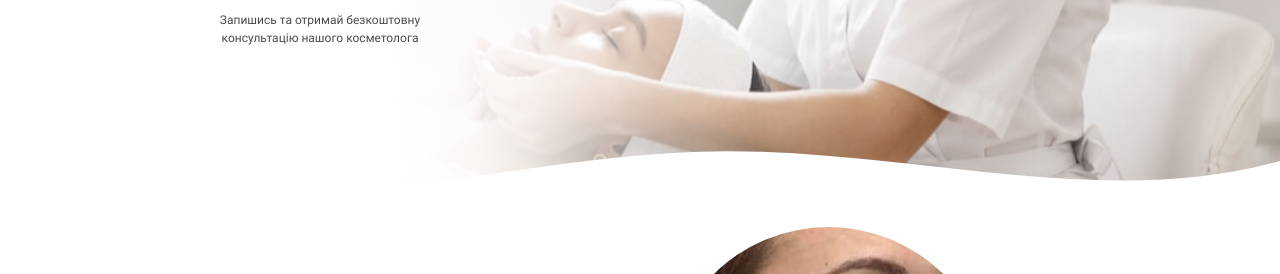
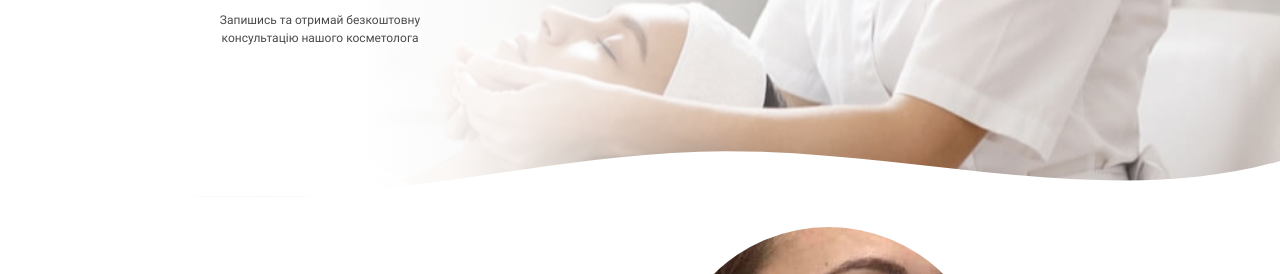
Before and after one commit to olehvozniak/genius-homework-2, a plain HTML site: page index.html in a window 1280 px wide. Shown: the part 496-770 px from the top of the page. Drawn offline with Linux system fonts and the light colour scheme.

Commit message:
Update styles.css

```diff
--- a/css/styles.css
+++ b/css/styles.css
@@ -183,8 +183,8 @@ main {
      rgba(255, 255, 255, 0.193204) 58.65%, rgba(255, 255, 255, 0) 72.78%),
      url("../images/hero-section-background.jpg");
     background-repeat: no-repeat;
-    background-size: cover;
-    background-position: right top;
+    background-size: 1440px auto;
+    background-position: center;
     position: relative;
     padding: 150px 100px;
     -webkit-mask-repeat: no-repeat;
```
